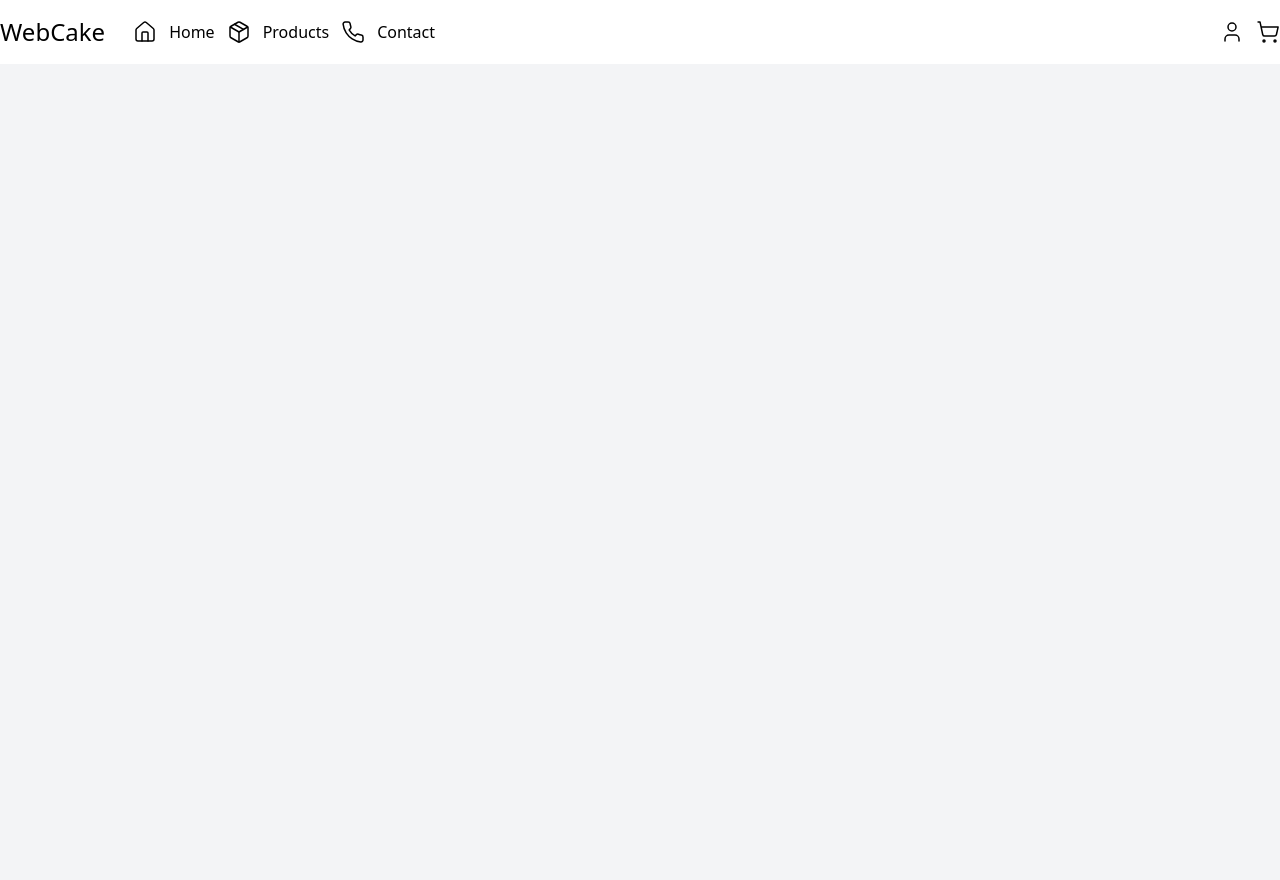
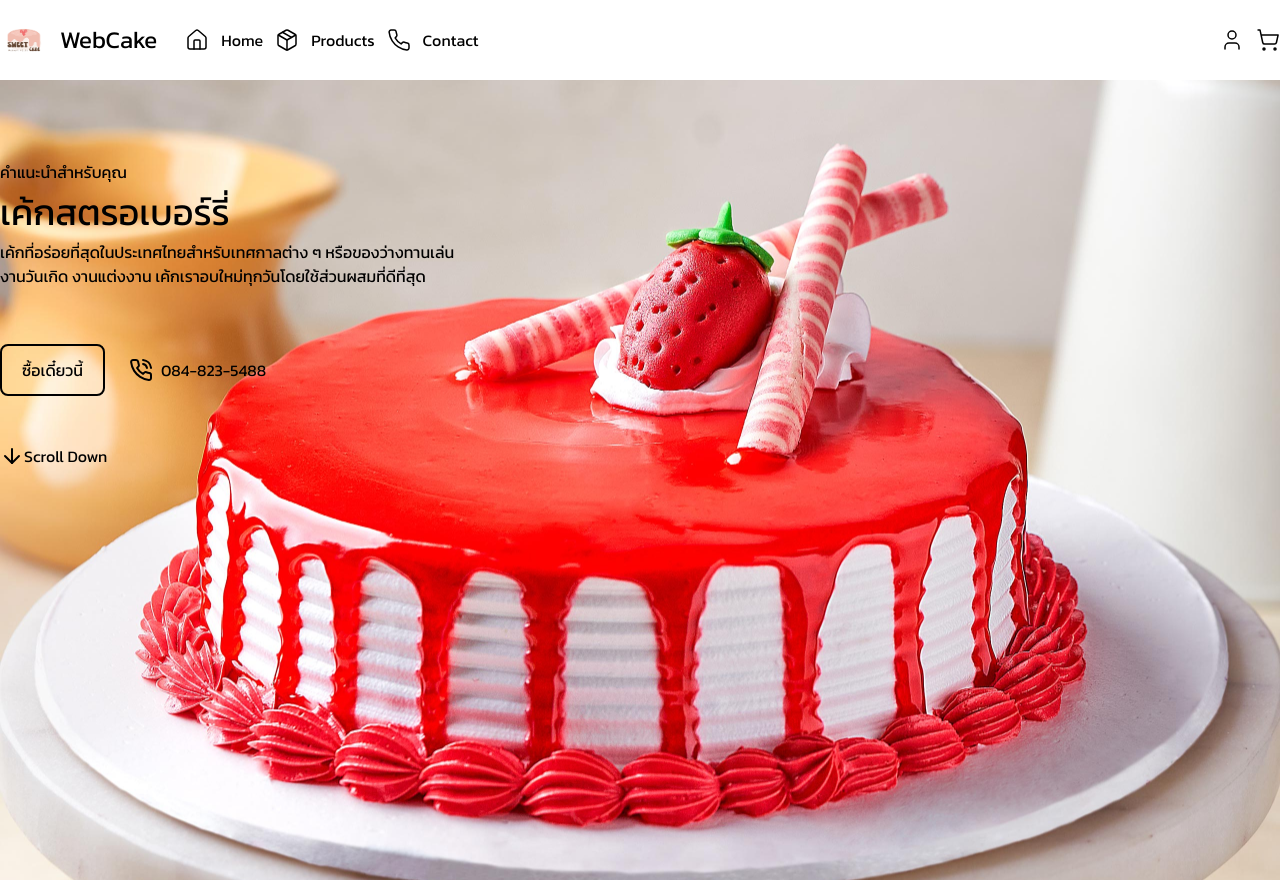
Before and after one commit to MarkHomePro/webcake, a website: page index.html in a window 1280 px wide. Before the commit the page ends 800 px from the top, so only its background shows below. Drawn offline with Linux system fonts and the light colour scheme.

Commit message:
Update design

```diff
--- /dev/null
+++ b/assets/css/input.css
@@ -0,0 +1,27 @@
+@tailwind base;
+@tailwind components;
+@tailwind utilities;
+
+@font-face {
+    font-family: 'Kanit';
+    src: url('/assets/font/Kanit-Regular.ttf');
+}
+
+body{
+    font-family: "Kanit", sans-serif;
+}
+
+.full-screen{
+    height: 100vh;
+}
+
+.hero{
+    background-image: url('/assets/img/strawberry-cake.jpg');
+    background-size: cover;
+    background-position: center;
+    background-repeat: no-repeat;
+    position: relative;
+    width: 100%;
+    margin-right: auto;
+    margin-left: auto;
+}
--- a/assets/input.css
+++ /dev/null
@@ -1,3 +0,0 @@
-@tailwind base;
-@tailwind components;
-@tailwind utilities;
--- a/index.html
+++ b/index.html
@@ -3,16 +3,16 @@
 <head>
     <meta charset="UTF-8">
     <meta name="viewport" content="width=device-width, initial-scale=1.0">
-    <link rel="stylesheet" href="assets/output.css">
-    <link rel="stylesheet" href="assets/input.css">
+    <link rel="stylesheet" href="assets/css/output.css">
     <title>WebCake</title>
 </head>
 <body class="bg-gray-100 min-h-screen flex flex-col">
+    <!-- navbar -->
     <nav class="bg-white w-full">
         <div class="mx-auto py-4 max-w-screen-xl flex flex-wrap items-center justify-between">
             <div class="flex items-center space-x-3 rtl:space-x-reverse gap-4">
-                <a href="">
-                    <img src="" alt="">
+                <a href="" class="flex items-center space-x-3">
+                    <img src="assets/img/Pink Brown Soft Minimalist Cute Cake Dessert Shop Logo.png" alt="" class="h-12">
                     <div>
                         <h1 class="self-center text-2xl whitespace-nowrap">WebCake</h1>
                     </div>
@@ -42,5 +42,31 @@
             </div>
         </div>
     </nav>
+    <!-- navbar -->
+
+    <!-- content -->
+    <!-- section -->
+    <section class="hero full-screen">
+        <div class="hero-content grid max-w-screen-xl mx-auto text-left pt-20">
+            <div class="mr-auto">
+                <p class="text-md pb-2">คำแนะนำสำหรับคุณ</p>
+                <h1 class="text-4xl pb-2">เค้กสตรอเบอร์รี่</h1>
+                <p class="text-md pb-2">เค้กที่อร่อยที่สุดในประเทศไทยสำหรับเทศกาลต่าง ๆ หรือของว่างทานเล่น <br>งานวันเกิด งานแต่งงาน เค้กเราอบใหม่ทุกวันโดยใช้ส่วนผสมที่ดีที่สุด</p>
+                <div class="inline-flex gap-6 pt-12">
+                    <a href="#" class="inline-flex items-center justify-center px-5 py-3 border-2 border-black rounded-lg">ซื้อเดี๋ยวนี้</a>
+                    <a href="#" class="inline-flex items-center justify-center">
+                        <svg xmlns="http://www.w3.org/2000/svg" width="24" height="24" viewBox="0 0 24 24" fill="none" stroke="currentColor" stroke-width="2" stroke-linecap="round" stroke-linejoin="round" class="lucide lucide-phone-call"><path d="M22 16.92v3a2 2 0 0 1-2.18 2 19.79 19.79 0 0 1-8.63-3.07 19.5 19.5 0 0 1-6-6 19.79 19.79 0 0 1-3.07-8.67A2 2 0 0 1 4.11 2h3a2 2 0 0 1 2 1.72 12.84 12.84 0 0 0 .7 2.81 2 2 0 0 1-.45 2.11L8.09 9.91a16 16 0 0 0 6 6l1.27-1.27a2 2 0 0 1 2.11-.45 12.84 12.84 0 0 0 2.81.7A2 2 0 0 1 22 16.92z"/><path d="M14.05 2a9 9 0 0 1 8 7.94"/><path d="M14.05 6A5 5 0 0 1 18 10"/></svg>
+                        <span class="ml-2">084-823-5488</span>
+                    </a>
+                </div>
+                <div class="flex pt-12">
+                    <a href="#" class="inline-flex"><svg xmlns="http://www.w3.org/2000/svg" width="24" height="24" viewBox="0 0 24 24" fill="none" stroke="currentColor" stroke-width="2" stroke-linecap="round" stroke-linejoin="round" class="lucide lucide-arrow-down"><path d="M12 5v14"/><path d="m19 12-7 7-7-7"/></svg><span>Scroll Down</span></a>
+                </div>
+            </div>
+        </div>
+    </section>
+    <!-- section -->
+
+    <!-- content -->
 </body>
 </html>
```
Also changed, not shown: assets/css/output.css, assets/font/Kanit-Regular.ttf (added), assets/img/Pink Brown Soft Minimalist Cute Cake Dessert Shop Logo.png (added), assets/img/strawberry-cake.jpg (added).
